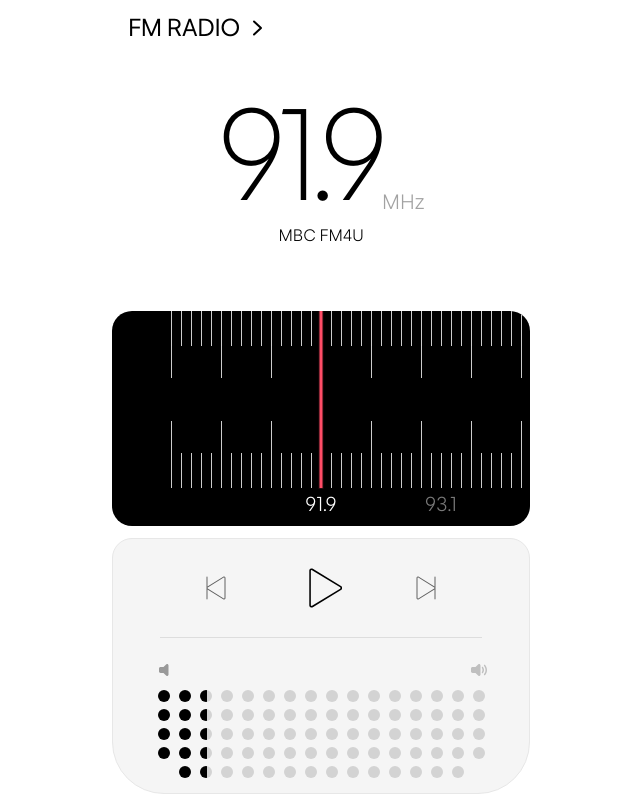
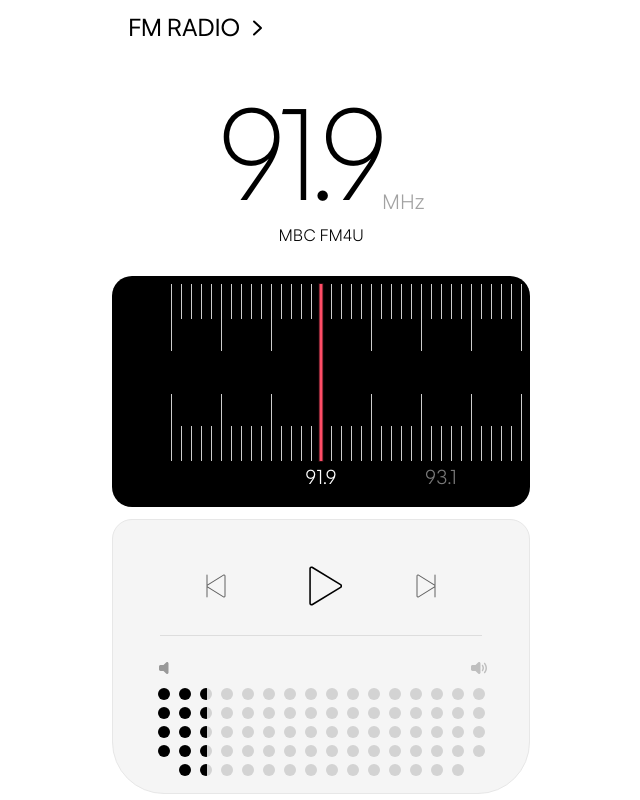
Before and after one commit to extreme1mode-ui/radio-webapp, a React (Vite) app: page / in a window 1280 px wide. Shown: the whole page, without its empty margins (319-959 px from the left). Built offline with nearby package versions, Linux system fonts and the light colour scheme.

Commit message:
update: latest UI fixes

```diff
--- a/src/App.css
+++ b/src/App.css
@@ -95,7 +95,7 @@
   margin: 0;
   position: relative;
   background: #000000;
-  height: 215px;
+  height: 231px;
   border-radius: 20px;
   overflow: hidden;
 }
@@ -123,7 +123,7 @@
 
 .dial-track {
   position: relative;
-  height: 215px;
+  height: 231px;
   padding: 0 50%;
   box-sizing: border-box;
 }
@@ -140,12 +140,12 @@
 }
 
 .dial-scale-top {
-  top: 0;
+  top: 8px;
   height: 68px;
 }
 
 .dial-scale-bottom {
-  bottom: 38px;
+  bottom: 46px;
   height: 68px;
 }
 
@@ -170,8 +170,8 @@
 .dial-marker {
   position: absolute;
   left: 50%;
-  top: 0;
-  bottom: 38px;
+  top: 8px;
+  bottom: 46px;
   width: 3px;
   transform: translateX(-50%);
   background: #ff4d67;
@@ -181,7 +181,7 @@
 .dial-labels {
   position: absolute;
   inset-inline: 0;
-  bottom: 12px;
+  bottom: 20px;
   height: 19px;
   font-family: var(--font-display);
   font-size: 19.45px;
@@ -205,10 +205,11 @@
 .control-panel {
   width: 100%;
   margin: 12px 0 0;
-  height: 256px;
+  height: 275px;
   display: flex;
   flex-direction: column;
   align-items: center;
+  justify-content: center;
   padding: 0;
   background: #f5f5f5;
   border: 1.5px solid #e7e7e7;
```
